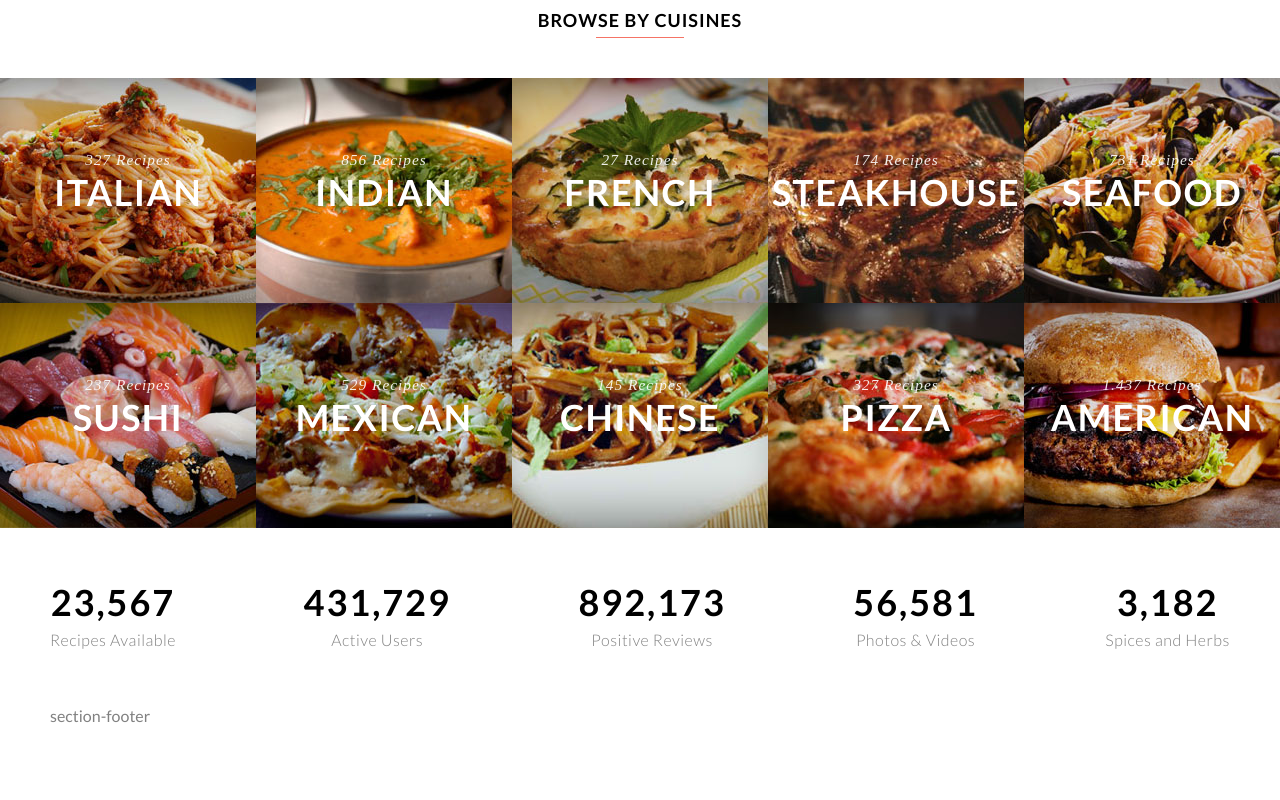
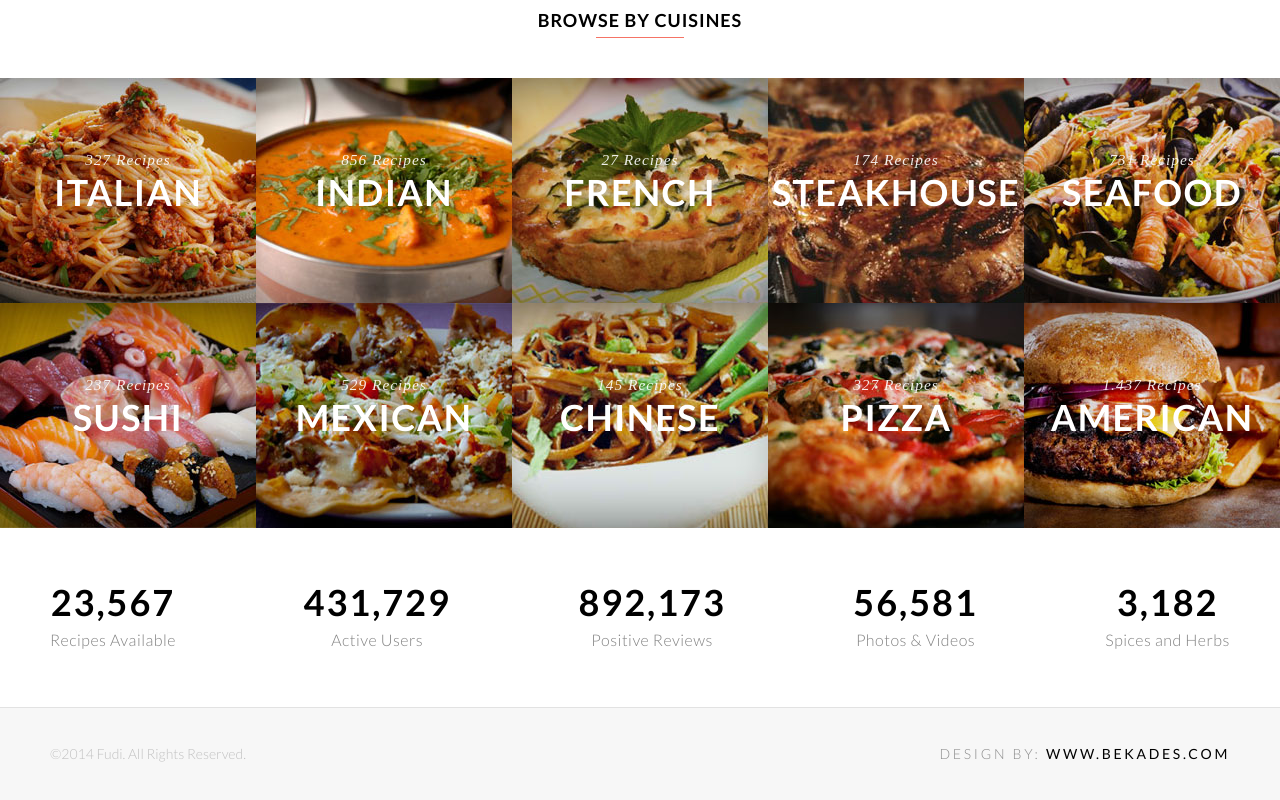
Before and after one commit to artur-h/restaurant-landing-page-markup, a website: page index.html in a window 1280 px wide. Shown: the part 2668-3468 px from the top of the page. Before the commit the page ends 3393 px from the top, so only its background shows below. Drawn offline with Linux system fonts and the light colour scheme.

Commit message:
Added footer

```diff
--- a/index.html
+++ b/index.html
@@ -307,7 +307,14 @@
     <!-- footer -->
     <footer class="section-outer section-footer">
         <div class="section-inner">
-            section-footer
+            <div class="section-footer-wrapper">
+                <div class="section-footer-wrapper__copy">
+                    &copy;2014 Fudi. All Rights Reserved.
+                </div>
+                <div class="section-footer-wrapper__designed-by">
+                    DESIGN BY: <a href="#">WWW.BEKADES.COM</a>
+                </div>
+            </div>
         </div>
     </footer>
     <!-- / footer -->
--- a/scss/style.scss
+++ b/scss/style.scss
@@ -408,4 +408,35 @@ ul, li, h1, h2, h3, h4, h5, h6, p {
 //=== / stats ===
 
 //=== footer ===
+.section-footer {
+    padding: 38px 0;
+    border-top: 1px solid #e2e2e2;
+    background-color: #f7f7f7;
+
+    &-wrapper {
+        display: flex;
+        justify-content: space-between;
+        text-align: center;
+
+        &__copy {
+            font-size: 14px;
+            font-weight: 300;
+            color: #8b8b8b;
+            opacity: .5;
+        }
+        &__designed-by {
+            font-size: 14px;
+            font-weight: 300;
+            letter-spacing: 2.7px;
+            color: #8b8b8b;
+
+            a {
+                font-weight: 400;
+                color: $color-title;
+                letter-spacing: 2.7px;
+                text-decoration: none;
+            }
+        }
+    }
+}
 //=== / footer ===
```
Also changed, not shown: css/style.css.
